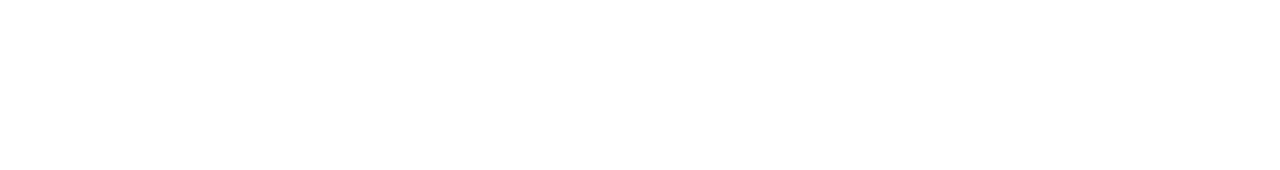
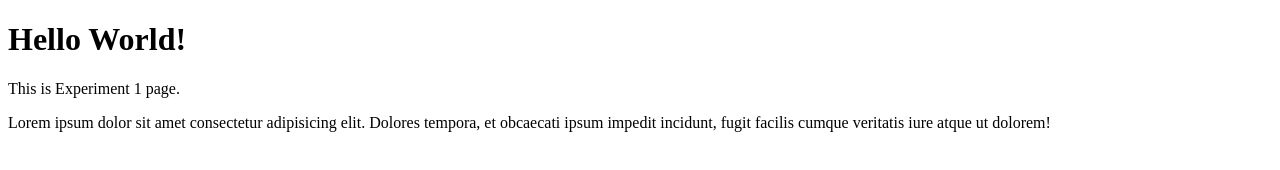
Before and after one commit to harshhitjainn16/Experiment-1, a plain HTML site: page index.html in a window 1280 px wide. Drawn offline with Linux system fonts and the light colour scheme.

Commit message:
added new changes

```diff
--- a/index.html
+++ b/index.html
@@ -3,9 +3,11 @@
 <head>
     <meta charset="UTF-8">
     <meta name="viewport" content="width=device-width, initial-scale=1.0">
-    <title>Document</title>
+    <title>Harshit </title>
 </head>
 <body>
-
+    <h1>Hello World!</h1>
+    <p>This is Experiment 1 page.</p>
+    <p>Lorem ipsum dolor sit amet consectetur adipisicing elit. Dolores tempora, et obcaecati ipsum impedit incidunt, fugit facilis cumque veritatis iure atque ut dolorem!</p>
 </body>
 </html>
```
